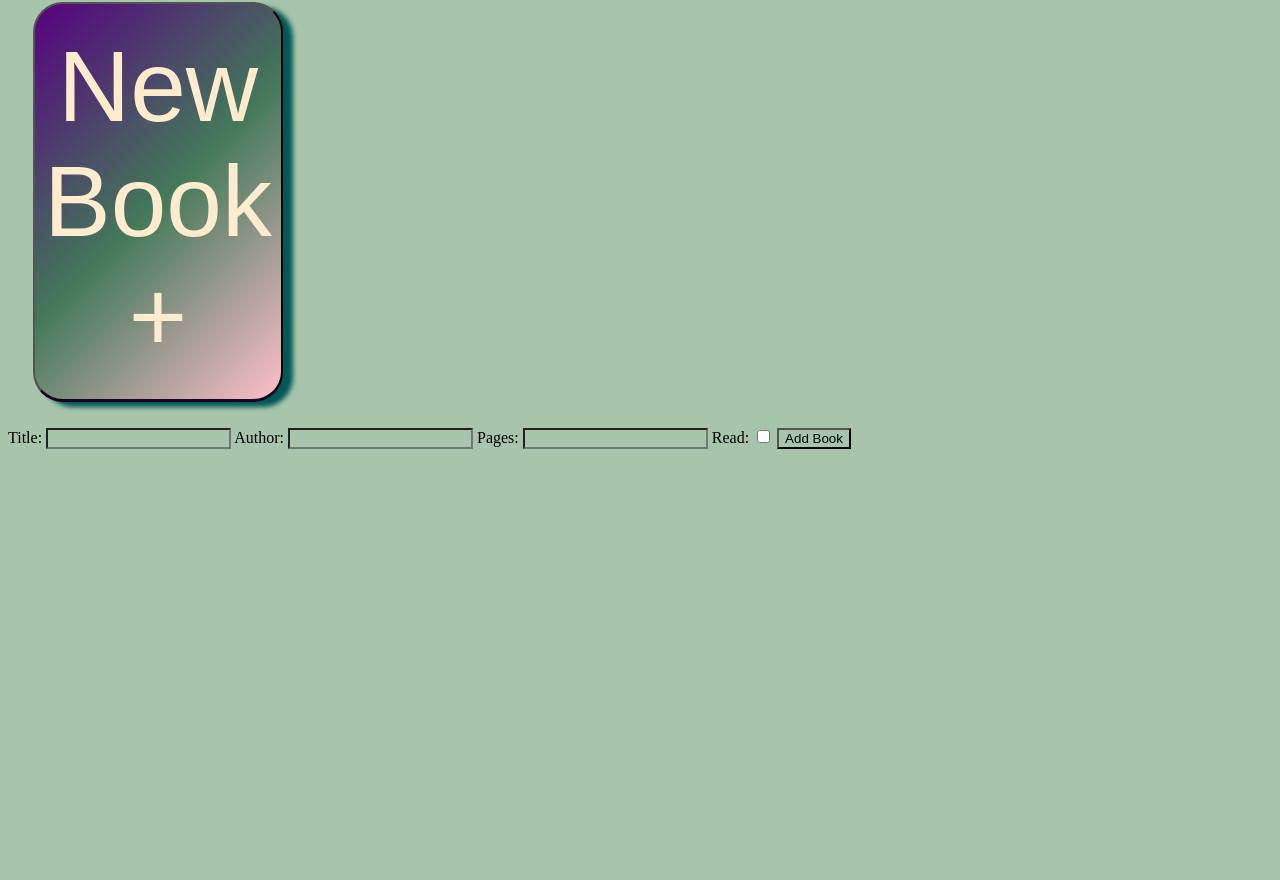
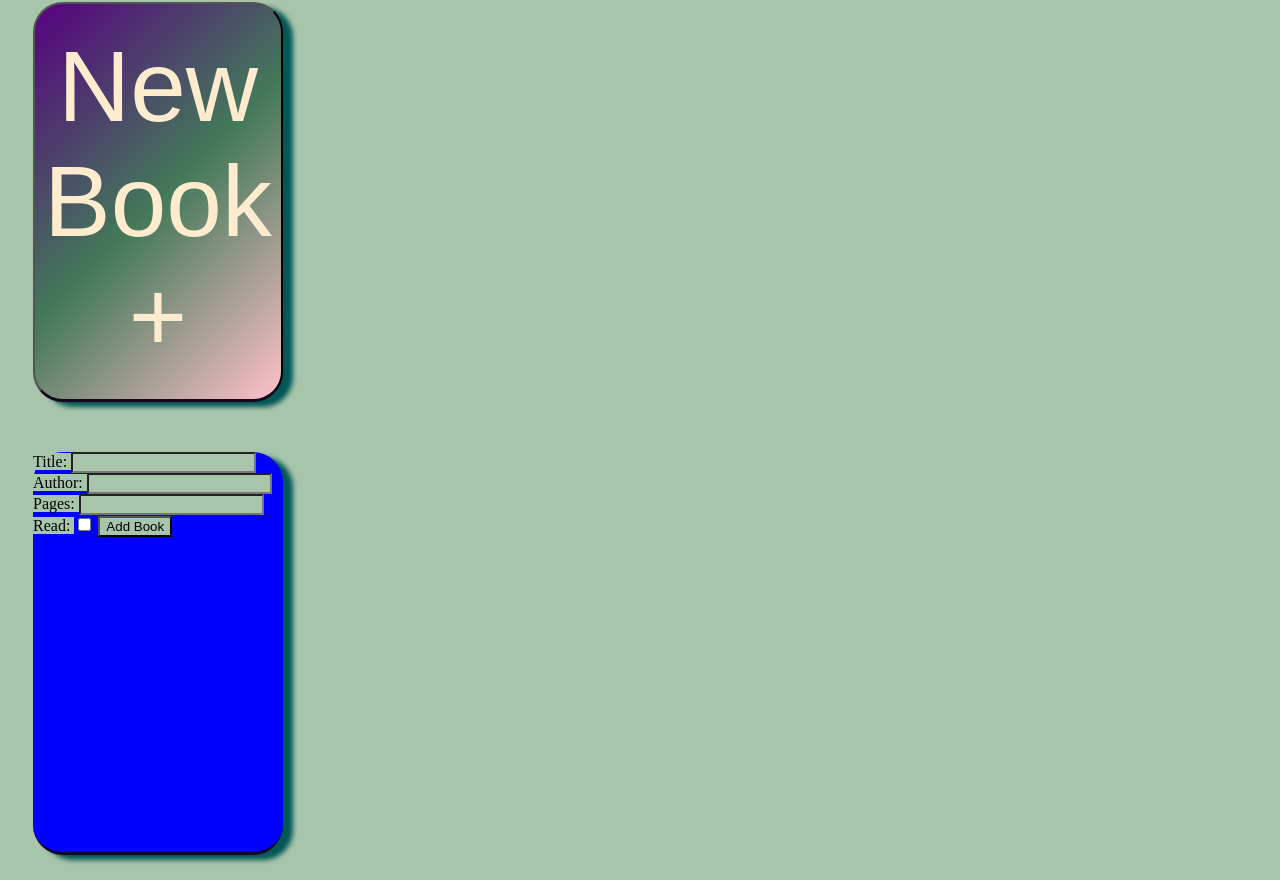
Before and after one commit to pinkx-xlink/book-info, a plain HTML site: page index.html in a window 1280 px wide. Both pictures are taken after a click on the button "New Book +". Shown: the part 58-938 px from the top of the page. Before the commit the page ends 800 px from the top, so only its background shows below. Drawn offline with Linux system fonts and the light colour scheme.

Commit message:
Add flex and margin to new-book-form

```diff
--- a/style.css
+++ b/style.css
@@ -20,3 +20,14 @@ button {
     border-bottom:3px solid rgb(23, 5, 31);
     box-shadow: 10px 5px 5px rgb(1, 87, 87);
 }
+
+#new-book-form {
+    display:flex;
+    margin:25px;
+    height: 400px;
+    width:250px;
+    border-radius:30px;
+    border-bottom:3px solid rgb(23, 5, 31);
+    box-shadow: 10px 5px 5px rgb(1, 87, 87);
+    background-color: blue;
+}
```
